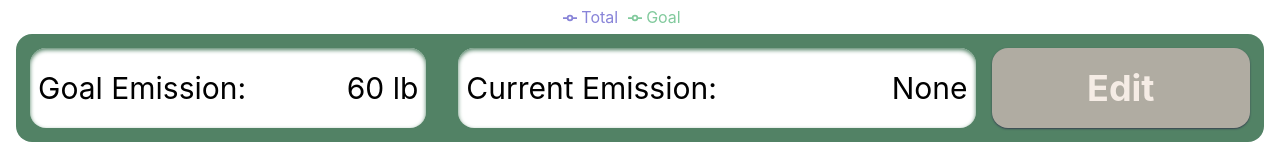
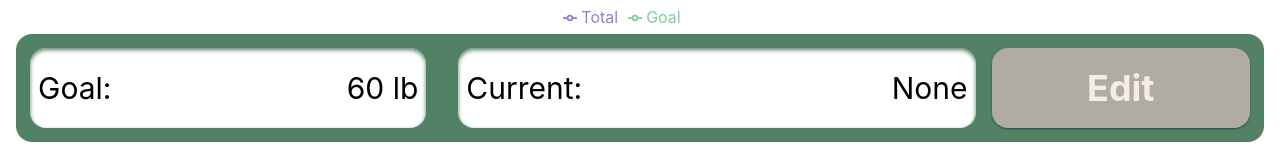
Before and after one commit to TseChapman/NoCO2, a React (Create React App) app: page /NoCO2/dashboard in a window 1280 px wide. Shown: the part 436-592 px from the top of the page. Built offline with nearby package versions, Linux system fonts and the light colour scheme; no server answers.

Commit message:
Fix text styling

```diff
--- a/src/components/Dashboard/EmissionDetailPanel.js
+++ b/src/components/Dashboard/EmissionDetailPanel.js
@@ -5,11 +5,11 @@ function EmissionDetailPanel({goal, curEmission}) {
     <div class="flex justify-center align-middle px-4 mb-4">
       <div class="bg-limeGreen w-full p-3.5 rounded-2xl flex lg:flex-row flex-col animate-slide-up-delay-1">
         <div class="bg-white lg:w-2/6 w-full sm:h-20 rounded-2xl p-2 shadow-inner lg:mb-0 mb-3 shadow-limeGreen flex flex-row justify-between items-center lg:text-3xl md:text-2xl text-xl mr-8">
-          <div>Goal Emission:</div><div>{goal}</div>
+          <div>Goal:</div><div>{goal}</div>
         </div>
         <div class="lg:w-4/6 w-full flex flex-row">
           <div class="bg-white w-4/6 sm:h-20 rounded-2xl p-2 shadow-inner shadow-limeGreen flex flex-row justify-between items-center lg:text-3xl md:text-2xl text-xl mr-4">
-            <div>Current Emission:</div><div>{curEmission}</div>
+            <div>Current:</div><div>{curEmission}</div>
           </div>
           <Link to="/NoCO2/dashboard/activities" class="w-2/6 sm:h-20">
             <button class="bg-cloudy w-full h-full rounded-2xl p-2 shadow-sm shadow-gray-700 hover:shadow-md hover:shadow-gray-700 lg:text-4xl md:text-3xl text-2xl font-bold text-merino">Edit</button>
--- a/src/components/Dashboard/Statistics.js
+++ b/src/components/Dashboard/Statistics.js
@@ -46,6 +46,15 @@ function Statistics() {
           statistics.map((card, idx) => (
             <StatisticsCard key={idx} idx={idx} card={card} />
           ))}
+
+        {!isLoading &&
+          statistics?.length === 0 && (
+            <div
+              class="w-full text-center text-merino sm:text-4xl text-2xl font-bold"
+            >
+              Not Enough Data
+            </div>
+          )}
       </div>
     </div>
   );
--- a/src/components/Dashboard/StatisticsCard.js
+++ b/src/components/Dashboard/StatisticsCard.js
@@ -38,9 +38,9 @@ function StatisticsCard({idx, card}) {
       >
         <div>
           <div class="text-merino text-2xl">{card.Statistic}</div>
-          <div class="text-merino font-bold text-5xl">{card.Topic}</div>
+          <div class="text-merino font-bold sm:text-5xl text-3xl">{card.Topic}</div>
         </div>
-        <div class="text-merino font-bold text-5xl self-end">{card.Stat}</div>
+        <div class="text-merino font-bold sm:text-5xl text-3xl self-end">{card.Stat}</div>
       </div>
     </div>
   );
```
